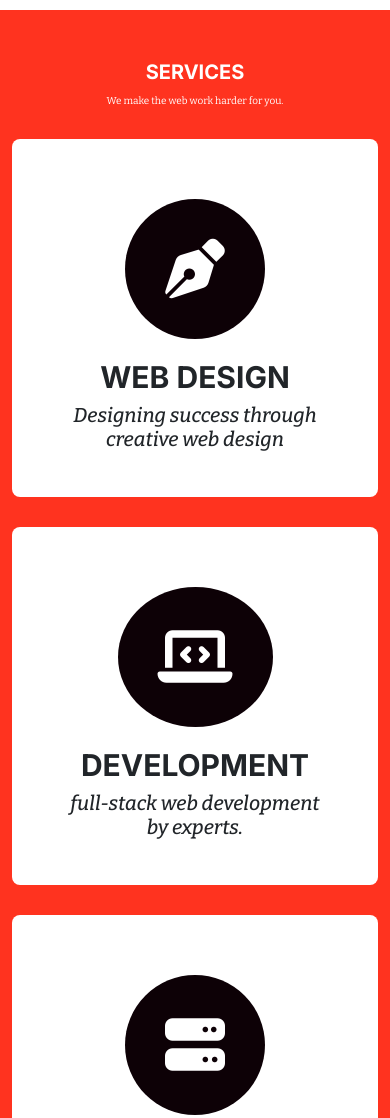
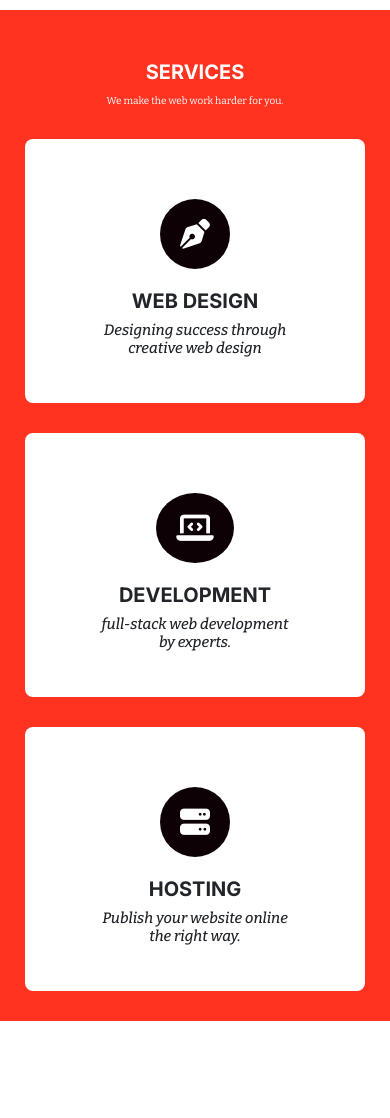
Before and after one commit to hansana2/hansana2.github.io, a plain HTML site: page index.html in a window 390 px wide. Shown: the part 1420-2538 px from the top of the page. After the commit the page ends 2441 px from the top, so only its background shows below. Drawn offline with nearby package versions, Linux system fonts and the light colour scheme.

Commit message:
working on responsive service section

```diff
--- a/css/responsive.css
+++ b/css/responsive.css
@@ -111,8 +111,23 @@
     font-size: 10px;
     margin-bottom: 30px;
   }
+  #services .col-lg-4 {
+    padding-left: 25px;
+    padding-right: 25px;
+  }
+
+  .service-icons i {
+    font-size: 30px;
+    padding: 20px;
+  }
+
+  .card-headings h2 {
+    font-size: 20px;
 }
 
+.card-headings p {
+  font-size: 15px;
+}
 /* // Small devices (landscape phones, 576px and up) */
 @media (max-width: 767.98px) {
 }
```
